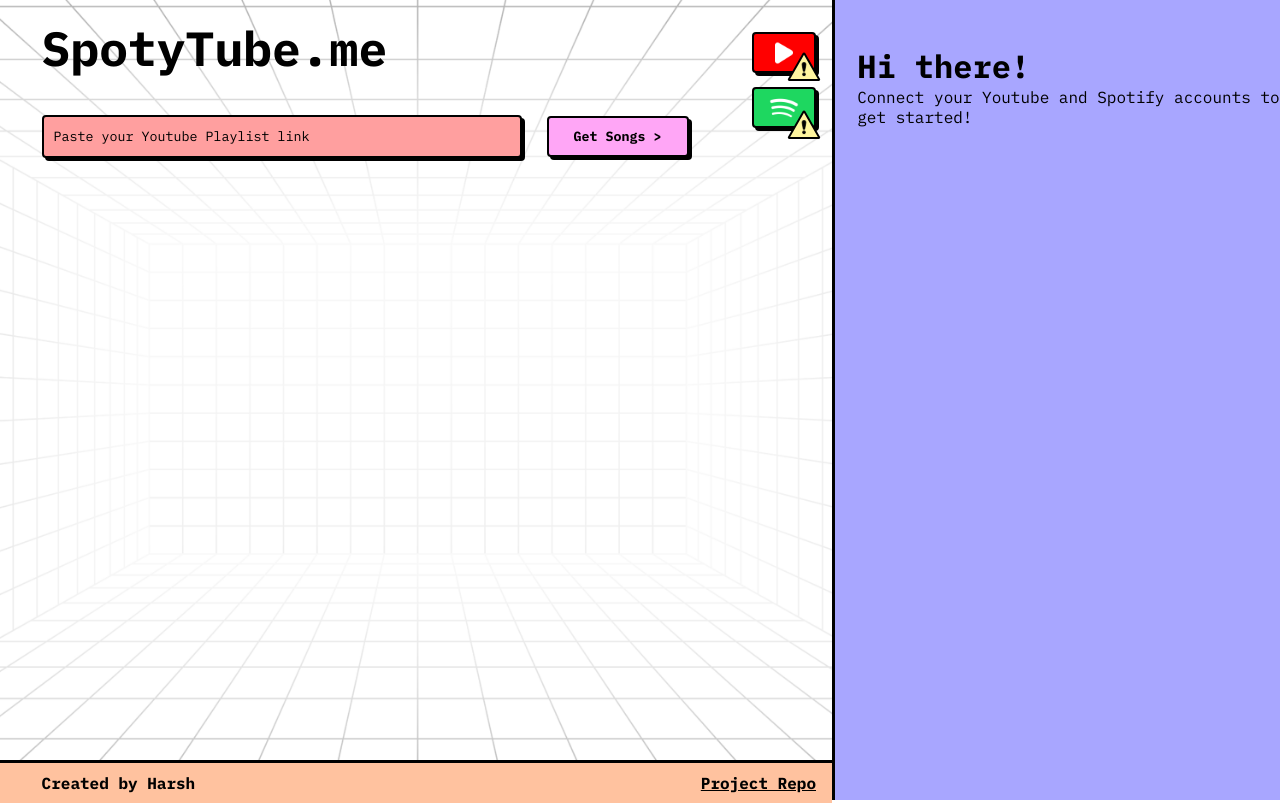
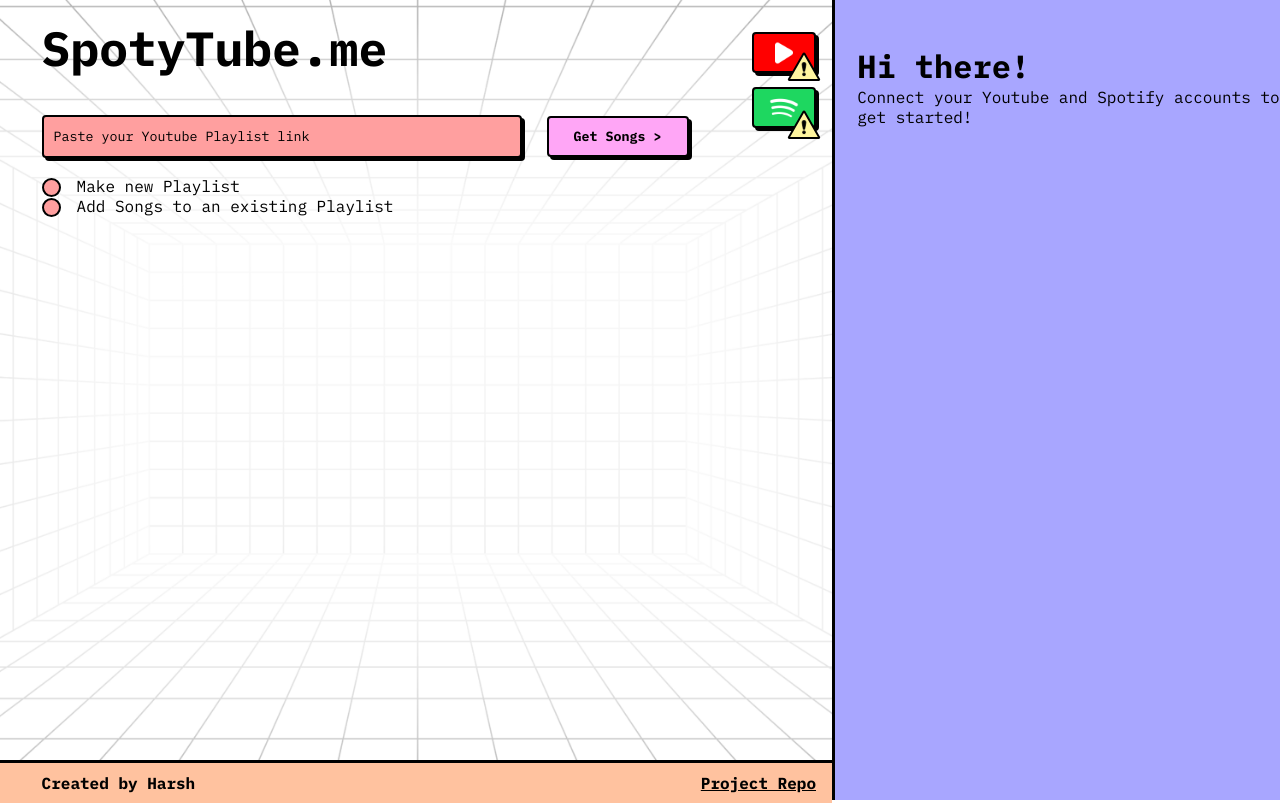
Before and after one commit to sourcery-ai-experiments/yt_playlist_exporter, a React (Create React App) app in the folder frontend/: page / in a window 1280 px wide. Built offline with nearby package versions, Linux system fonts and the light colour scheme; no server answers.

Commit message:
radio btns

```diff
--- a/frontend/src/components/Footer/Footer.css
+++ b/frontend/src/components/Footer/Footer.css
@@ -6,6 +6,7 @@
     justify-content: space-between;
     align-items: center;
     border-top: 3px solid black;
+    user-select: none;
 }
 
 .Footer div{
--- a/frontend/src/components/Main/Main.css
+++ b/frontend/src/components/Main/Main.css
@@ -12,6 +12,7 @@
     height: 12%;
     width: 100%;
     align-items: center;
+    user-select: none;
   }
 
   .Title span{
@@ -57,6 +58,9 @@
     flex-direction: column;
     justify-content: space-between;
     align-items: flex-end;
+  }
 
-
+  .RadioOption{
+    display: flex;
+    align-items: center;
   }
--- a/frontend/src/components/Main/Main.js
+++ b/frontend/src/components/Main/Main.js
@@ -84,8 +84,16 @@
         <YoutubeBtn/>
         <SpotBtn/>
       </div>
-
-
+      <div className='RadioSection'>
+        <div className='RadioOption'>
+          <RadioBtn/>
+          <span>Make new Playlist</span>
+        </div>
+        <div className='RadioOption'>
+          <RadioBtn/>
+          <span>Add Songs to an existing Playlist</span>
+        </div>
+      </div>
     </div>
   )
 }
--- a/frontend/src/components/RadioBtn/RadioBtn.css
+++ b/frontend/src/components/RadioBtn/RadioBtn.css
@@ -39,5 +39,5 @@
 
 .radio-container {
     display: flex;
-    margin-top: 2px;
+    margin-bottom: 1rem;
 }
--- a/frontend/src/components/RadioBtn/RadioBtn.js
+++ b/frontend/src/components/RadioBtn/RadioBtn.js
@@ -1,13 +1,27 @@
-import React from 'react'
-import './RadioBtn.css'
+import React, { useState } from 'react';
+import './RadioBtn.css';
 
 const RadioBtn = () => {
+  const [isChecked, setIsChecked] = useState(false);
+
+  const handleRadioClick = () => {
+    // Toggle the checked state
+    setIsChecked(!isChecked);
+  };
+
   return (
     <div className='radio-container'>
-        <input type='radio' id='radio' className='RadioBtn'></input>
-        <label for='radio'></label>
+        <input
+          type='radio'
+          id='radio'
+          className='RadioBtn'
+          checked={isChecked}
+          onChange={handleRadioClick}
+          onClick={handleRadioClick}
+        />
+        <label htmlFor='radio'></label>
     </div>
-  )
+  );
 }
 
-export default RadioBtn
+export default RadioBtn;
--- a/frontend/src/components/SongList/SongList.css
+++ b/frontend/src/components/SongList/SongList.css
@@ -33,6 +33,7 @@
 
   .Link-Not-Found{
     margin-top: 10%;
+    user-select: none;
   }
 
   .Link-Not-Found p{
```
Also changed, not shown: 1 other file (tests, documents, lock files or other folders).
